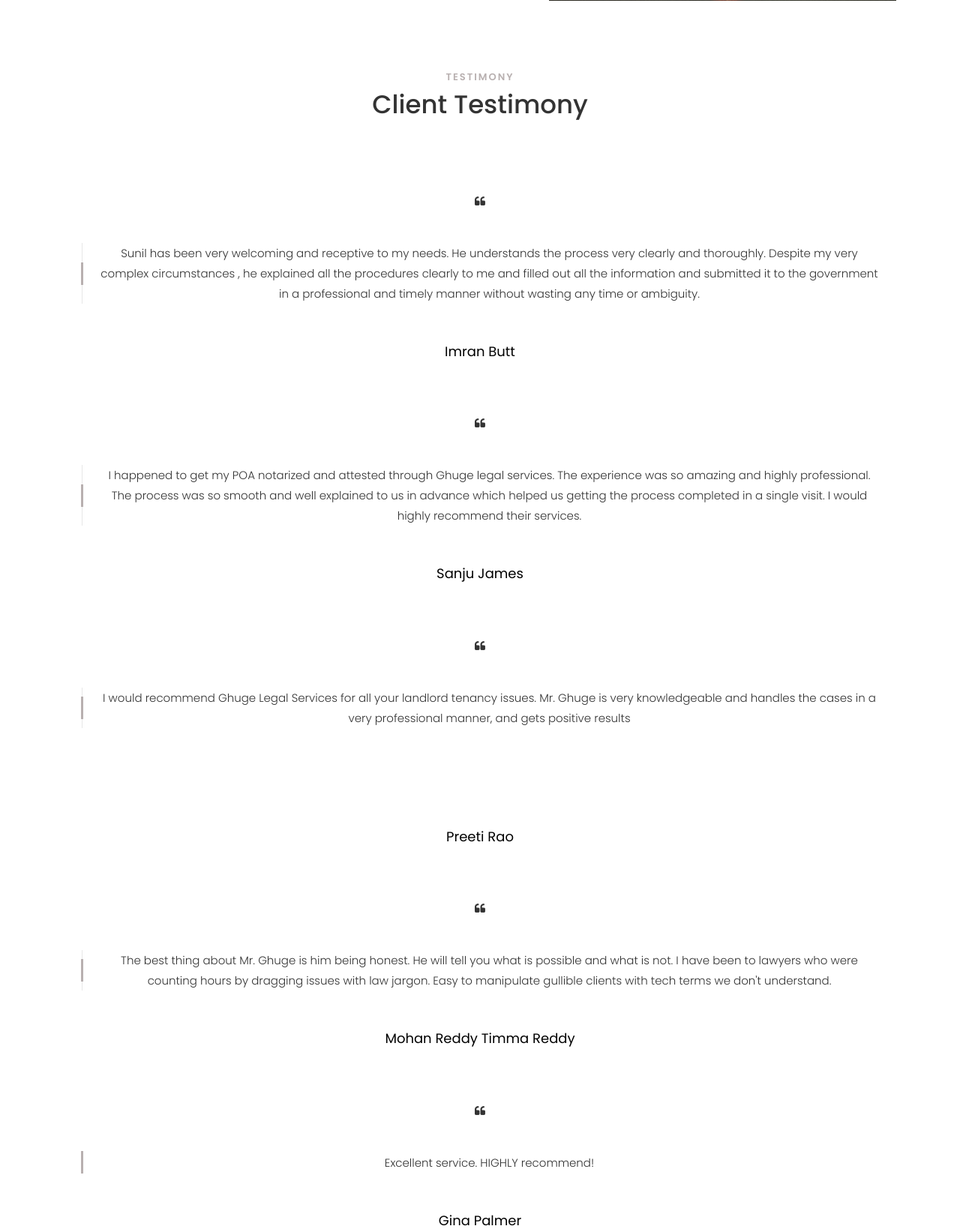
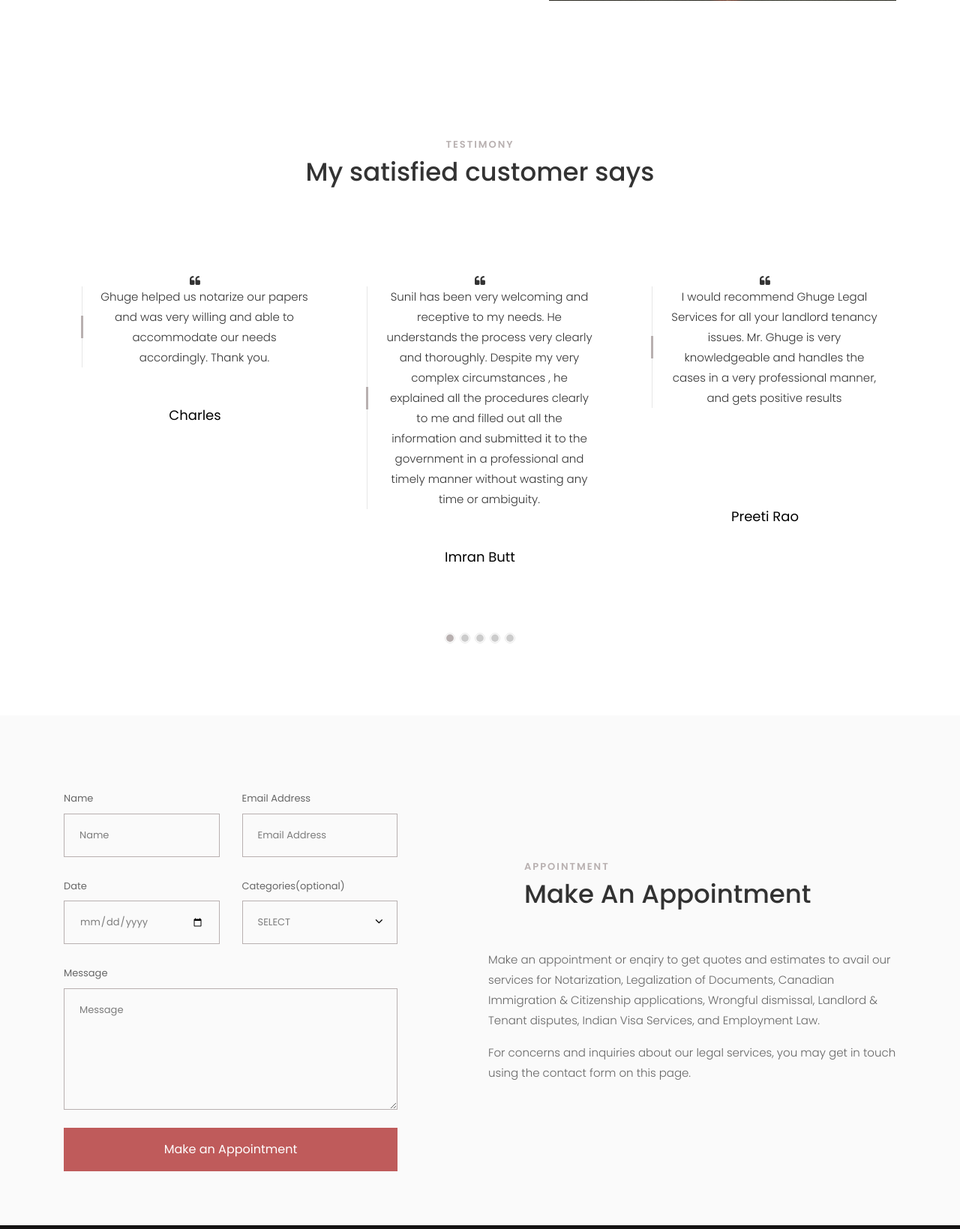
Before and after one commit to sec-lakshman/ghugelegal, a PHP site: page / in a window 1280 px wide. Shown: the part 2935-4574 px from the top of the page at 75% size. Run offline with PHP 8.4, Linux system fonts and the light colour scheme; some libraries are stand-ins or nearby versions; some web fonts are replaced.

Commit message:
improvements

```diff
--- a/about.php
+++ b/about.php
@@ -35,7 +35,7 @@
 <li class="nav-item active"><a href="about.php" class="nav-link">About Me</a></li>
 <li class="nav-item"><a href="practice.php" class="nav-link">Practice Areas</a></li>
 <li class="nav-item"><a href="attorney.php" class="nav-link">Team</a></li>
-<li class="nav-item"><a href="blog.php" class="nav-link">Blog</a></li>
+<!-- <li class="nav-item"><a href="blog.php" class="nav-link">Blog</a></li> -->
 <li class="nav-item"><a href="contact.php" class="nav-link">Contact</a></li>
 </ul>
 </div>
--- a/attorney.php
+++ b/attorney.php
@@ -32,7 +32,7 @@
 <li class="nav-item"><a href="about.php" class="nav-link">About Me</a></li>
 <li class="nav-item"><a href="practice.php" class="nav-link">Practice Areas</a></li>
 <li class="nav-item active"><a href="attorney.php" class="nav-link">Team</a></li>
-<li class="nav-item"><a href="blog.php" class="nav-link">Blog</a></li>
+<!-- <li class="nav-item"><a href="blog.php" class="nav-link">Blog</a></li> -->
 <li class="nav-item"><a href="contact.php" class="nav-link">Contact</a></li>
 </ul>
 </div>
--- a/contact.php
+++ b/contact.php
@@ -58,7 +58,7 @@ if (isset($_POST['save'])) {
 <li class="nav-item"><a href="about.php" class="nav-link">About Me</a></li>
 <li class="nav-item"><a href="practice.php" class="nav-link">Practice Areas</a></li>
 <li class="nav-item"><a href="attorney.php" class="nav-link">Team</a></li>
-<li class="nav-item"><a href="blog.php" class="nav-link">Blog</a></li>
+<!-- <li class="nav-item"><a href="blog.php" class="nav-link">Blog</a></li> -->
 <li class="nav-item active"><a href="contact.php" class="nav-link">Contact</a></li>
 </ul>
 </div>
@@ -102,7 +102,7 @@ if (isset($_POST['save'])) {
 </div>
 <div class="col-md-3 d-flex">
 <div class="con align-self-stretch p-3">
-<p><span>Website:</span> <a href="https://www.ghugelegal.com"></span> <a href="#">www.ghugelegal.com</a></p>
+<p><span>Fax:</span> <a href="#"></span> <a href="#">289-327-3161/a></p>
 </div>
 </div>
 </div>
@@ -175,7 +175,7 @@ if (isset($_POST['save'])) {
 <h2 class="ftco-heading-2">Have a Questions?</h2>
 <div class="block-23 mb-3">
 <ul>
-<li><span class="icon icon-map-marker"></span><span class="text">203 Fake St. Mountain View, San Francisco, California, USA</span></li>
+<li><span class="icon icon-map-marker"></span><span class="text">52 Village Center Pl, Suite 103, Mississauga, Ontario. L4Z 1V9</span></li>
 <li><a href="tel:+1 289-203-0424"><span class="icon icon-phone"></span><span class="text">+1 289-203-0424</span></a></li>
 <li><a href="mailto:info@ghugelegal.com"><span class="icon icon-envelope"></span><span class="text"><span class="__cf_email__" data-cfemail="9cf5f2faf3dce5f3e9eef8f3f1fdf5f2b2fff3f1">info@ghugelegal.com</span></span></a></li>
 </ul>
--- /dev/null
+++ b/desktop.ini
@@ -0,0 +1,4 @@
+[ViewState]
+Mode=
+Vid=
+FolderType=StorageProviderGeneric
--- a/index.php
+++ b/index.php
@@ -72,7 +72,7 @@ if (isset($_POST['save1'])) {
 <li class="nav-item"><a href="about.php" class="nav-link">About Me</a></li>
 <li class="nav-item"><a href="practice.php" class="nav-link">Practice Areas</a></li>
 <li class="nav-item"><a href="attorney.php" class="nav-link">Team</a></li>
-<li class="nav-item"><a href="blog.php" class="nav-link">Blog</a></li>
+<!-- <li class="nav-item"><a href="blog.php" class="nav-link">Blog</a></li> -->
 <li class="nav-item"><a href="contact.php" class="nav-link">Contact</a></li>
 </ul>
 </div>
@@ -328,24 +328,23 @@ if (isset($_POST['save1'])) {
 </div>
 </div>
 </section>
-<section class="testimony-section">
+<section class="ftco-section testimony-section">
 <div class="container">
-<div class="row justify-content-center mb-5">
+<div class="row justify-content-center mb-5 pb-3">
 <div class="col-md-7 heading-section ftco-animate text-center">
 <span class="subheading">Testimony</span>
-<h2 class="mb-4">Client Testimony</h2>
+<h2 class="mb-4">My satisfied customer says</h2>
 <!-- <p>Far far away, behind the word mountains, far from the countries Vokalia and Consonantia, there live the blind texts. Separated they live in</p> -->
 </div>
 </div>
 <div class="row ftco-animate">
 <div class="col-md-12">
+<div class="carousel-testimony owl-carousel">
 <div class="item">
 <div class="testimony-wrap p-4 pb-5 text-center">
-<div class="mb-5">
 <span class="quote d-flex align-items-center justify-content-center">
 <i class="icon-quote-left"></i>
 </span>
-</div>
 <div class="text">
 <p class="mb-5 pl-4 line">Sunil has been very welcoming and receptive to my needs. He understands the process very clearly and thoroughly. Despite my very complex circumstances , he explained all the procedures clearly to me and filled out all the information and submitted it to the government in a professional and timely manner without wasting any time or ambiguity.</p>
 <p class="name">Imran Butt</p>
@@ -355,25 +354,9 @@ if (isset($_POST['save1'])) {
 </div>
 <div class="item">
 <div class="testimony-wrap p-4 pb-5 text-center">
-<div class="mb-5">
 <span class="quote d-flex align-items-center justify-content-center">
 <i class="icon-quote-left"></i>
 </span>
-</div>
-<div class="text">
-<p class="mb-5 pl-4 line">I happened to get my POA notarized and attested through Ghuge legal services. The experience was so amazing and highly professional. The process was so smooth and well explained to us in advance which helped us getting the process completed in a single visit. I would highly recommend their services.</p>
-<p class="name">Sanju James</p>
-<!-- <span class="position">Web Developer</span> -->
-</div>
-</div>
-</div>
-<div class="item">
-<div class="testimony-wrap p-4 pb-5 text-center">
-<div class="mb-5">
-<span class="quote d-flex align-items-center justify-content-center">
-<i class="icon-quote-left"></i>
-</span>
-</div>
 <div class="text">
 <p class="mb-5 pl-4 line">I would recommend Ghuge Legal Services for all your landlord tenancy issues. Mr. Ghuge is very knowledgeable and handles the cases in a very professional manner, and gets positive results</p>
 <br /><br /><br />
@@ -384,11 +367,9 @@ if (isset($_POST['save1'])) {
 </div>
 <div class="item">
 <div class="testimony-wrap p-4 pb-5 text-center">
-<div class="mb-5">
 <span class="quote d-flex align-items-center justify-content-center">
 <i class="icon-quote-left"></i>
 </span>
-</div>
 <div class="text">
 <p class="mb-5 pl-4 line">The best thing about Mr. Ghuge is him being honest. He will tell you what is possible and what is not. I have been to lawyers who were counting hours by dragging issues with law jargon. Easy to manipulate gullible clients with tech terms we don't understand.</p>
 <p class="name">Mohan Reddy Timma Reddy</p>
@@ -411,11 +392,9 @@ if (isset($_POST['save1'])) {
 </div> -->
 <div class="item">
 <div class="testimony-wrap p-4 pb-5 text-center">
-<div class="mb-5">
 <span class="quote d-flex align-items-center justify-content-center">
 <i class="icon-quote-left"></i>
 </span>
-</div>
 <div class="text">
 <p class="mb-5 pl-4 line">Excellent service. HIGHLY recommend!</p>
 <p class="name">Gina Palmer</p>
@@ -425,11 +404,9 @@ if (isset($_POST['save1'])) {
 </div>
 <div class="item">
 <div class="testimony-wrap p-4 pb-5 text-center">
-<div class="mb-5">
 <span class="quote d-flex align-items-center justify-content-center">
 <i class="icon-quote-left"></i>
 </span>
-</div>
 <div class="text">
 <p class="mb-5 pl-4 line">Ghuge helped us notarize our papers and was very willing and able to accommodate our needs accordingly. Thank you.</p>
 <p class="name">Charles </p>
@@ -536,7 +513,7 @@ if (isset($_POST['save1'])) {
 <div class="icon"><span class="ion-ios-arrow-down"></span></div>
 <select id="cat" id="cat" name="cat" class="form-control" required>
 <option id="select" value="">SELECT</option>
-<option value="">Immigration Services</option>
+z<option value="">Immigration Services</option>
 <option value="">Notary Services</option>
 <option value="">Landlord & Tenant Board</option>
 <option value="">Indian Visa Services</option>
--- a/practice.php
+++ b/practice.php
@@ -32,7 +32,7 @@
 <li class="nav-item"><a href="about.php" class="nav-link">About Me</a></li>
 <li class="nav-item active"><a href="practice.php" class="nav-link">Practice Areas</a></li>
 <li class="nav-item"><a href="attorney.php" class="nav-link">Team</a></li>
-<li class="nav-item"><a href="blog.php" class="nav-link">Blog</a></li>
+<!-- <li class="nav-item"><a href="blog.php" class="nav-link">Blog</a></li> -->
 <li class="nav-item"><a href="contact.php" class="nav-link">Contact</a></li>
 </ul>
 </div>
```
Also changed, not shown: bck-blog.php (renamed from blog.php).
